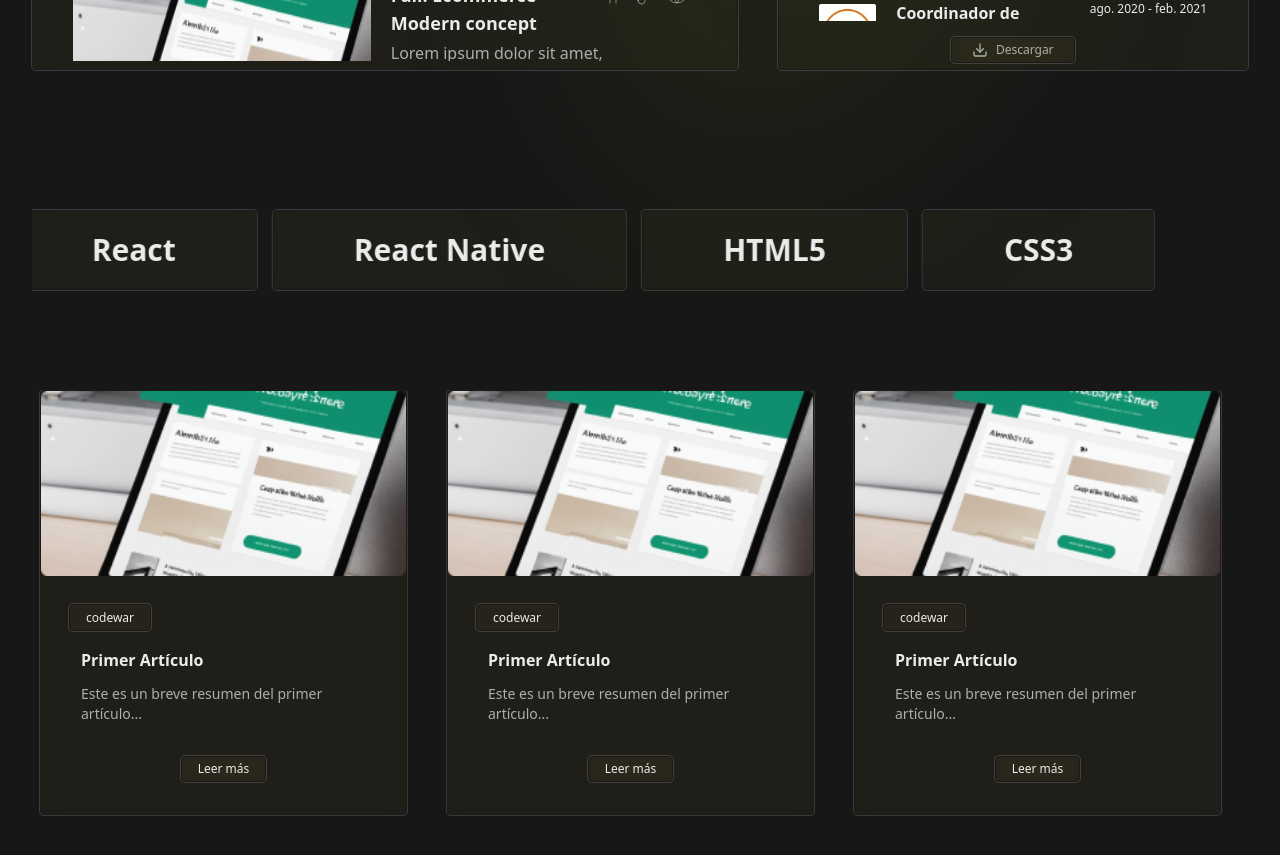
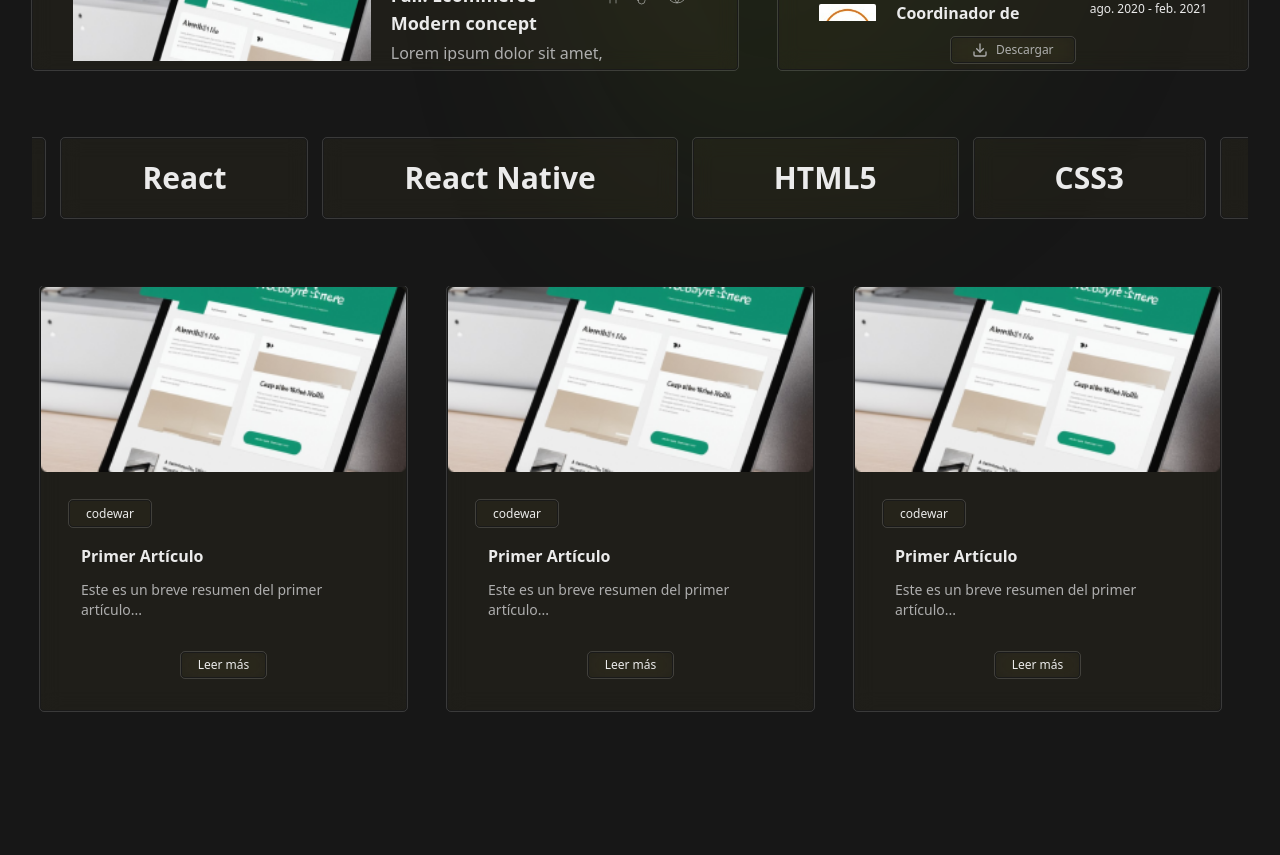
Before and after one commit to CabreraDFall/portafolioModernConcept, a React (Vite) app: page / in a window 1280 px wide. Shown: the part 880-1735 px from the top of the page. After the commit the page ends 1663 px from the top, so only its background shows below. Built offline with nearby package versions, Linux system fonts and the light colour scheme.

Commit message:
Marquee Featured

```diff
--- a/package.json
+++ b/package.json
@@ -14,6 +14,7 @@
     "lucide-react": "^0.396.0",
     "react": "^18.2.0",
     "react-dom": "^18.2.0",
+    "react-fast-marquee": "^1.6.5",
     "react-markdown": "^8.0.6",
     "react-router-dom": "^6.26.2",
     "react-syntax-highlighter": "^15.5.0",
--- a/src/components/Skills.jsx
+++ b/src/components/Skills.jsx
@@ -1,11 +1,13 @@
 import SkillBox from "../utilities/SkillBox";
 import { SKILLS } from "../api/blogContent";
+import Marquee from "react-fast-marquee";
 
 //https://play.tailwindcss.com/VJvK9YXBoB?layout=horizontal
 //https://jackwhiting.co.uk/posts/creating-a-marquee-with-tailwind-css
 const Skills = () => {
   return (
-    <div className="bg-background relative flex h-full w-full flex-col items-center justify-center gap-4 overflow-hidden rounded-lg py-20">
+    <>
+      {/* <div className="bg-background relative flex h-full w-full flex-col items-center justify-center gap-4 rounded-lg py-20">
         <div className="flex  w-max animate-marquee items-stretch gap-[--gap] hover:[animation-play-state:paused]">
           {SKILLS.map((skill, index) => (
             <div key={index} className=" px-2">
@@ -13,7 +15,16 @@ const Skills = () => {
             </div>
           ))}
         </div>
+      </div> */}
+
+      <Marquee speed={50} gradient={false} pauseOnHover={true}>
+        {SKILLS.map(({ skill }, index) => (
+          <div key={index} className="p-2 mb-10">
+            <SkillBox skill={skill}></SkillBox>
           </div>
+        ))}
+      </Marquee>
+    </>
   );
 };
 
```
Also changed, not shown: 1 other file (tests, documents, lock files or other folders). Lines whose indentation alone changed are shown as unchanged.
